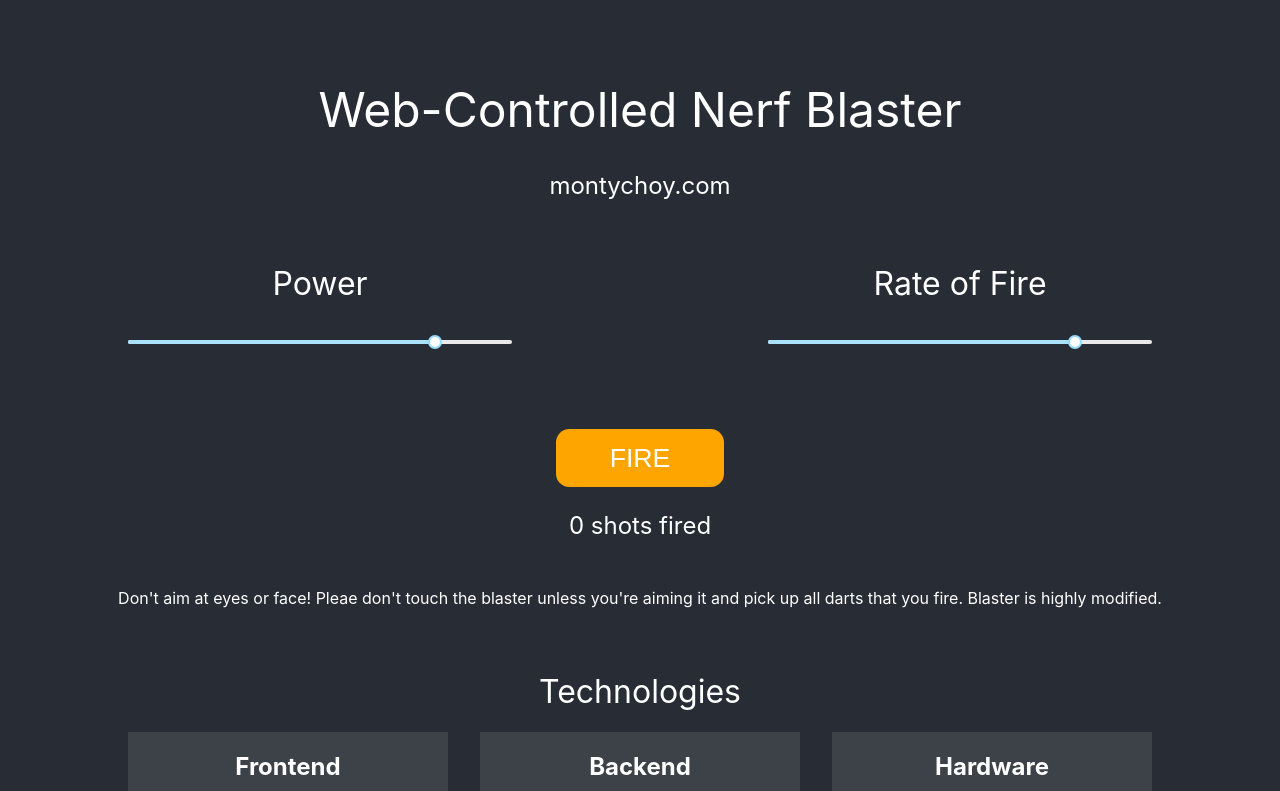
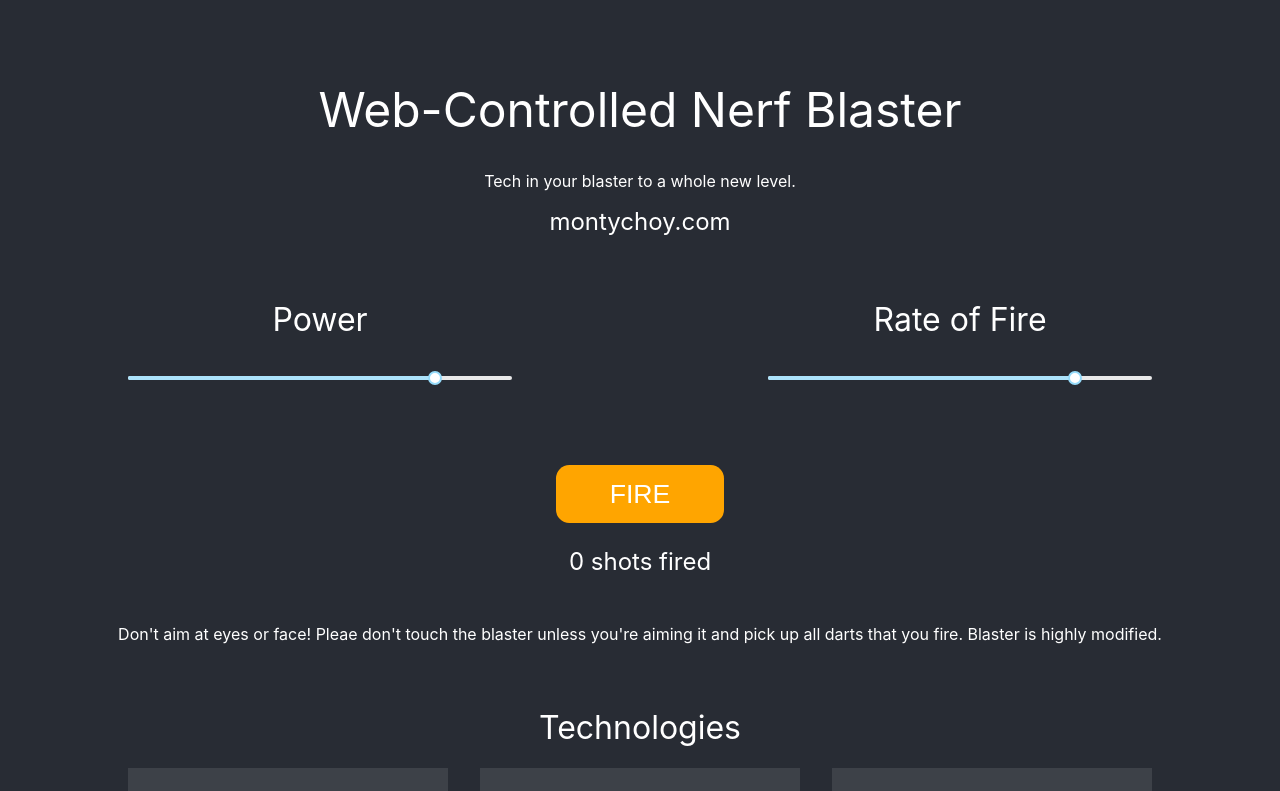
Before and after one commit to mochoy/cal-poly-arduino-fest, a React (Create React App) app in the folder web-client/: page / in a window 1280 px wide. Shown: the top 791 px of the page. Built offline with nearby package versions, Linux system fonts and the light colour scheme.

Commit message:
add heading

```diff
--- a/web-client/src/Components/App/App.js
+++ b/web-client/src/Components/App/App.js
@@ -26,6 +26,7 @@ class App extends Component {
     return (
       <div className="App">
         <h1 id="title">Web-Controlled Nerf Blaster</h1>
+        <p>Tech in your blaster to a whole new level.</p>
         <a href="https://www.montychoy.com/" target="_blank" id="link">montychoy.com</a>
 
         <div id="sliders-container">
```
